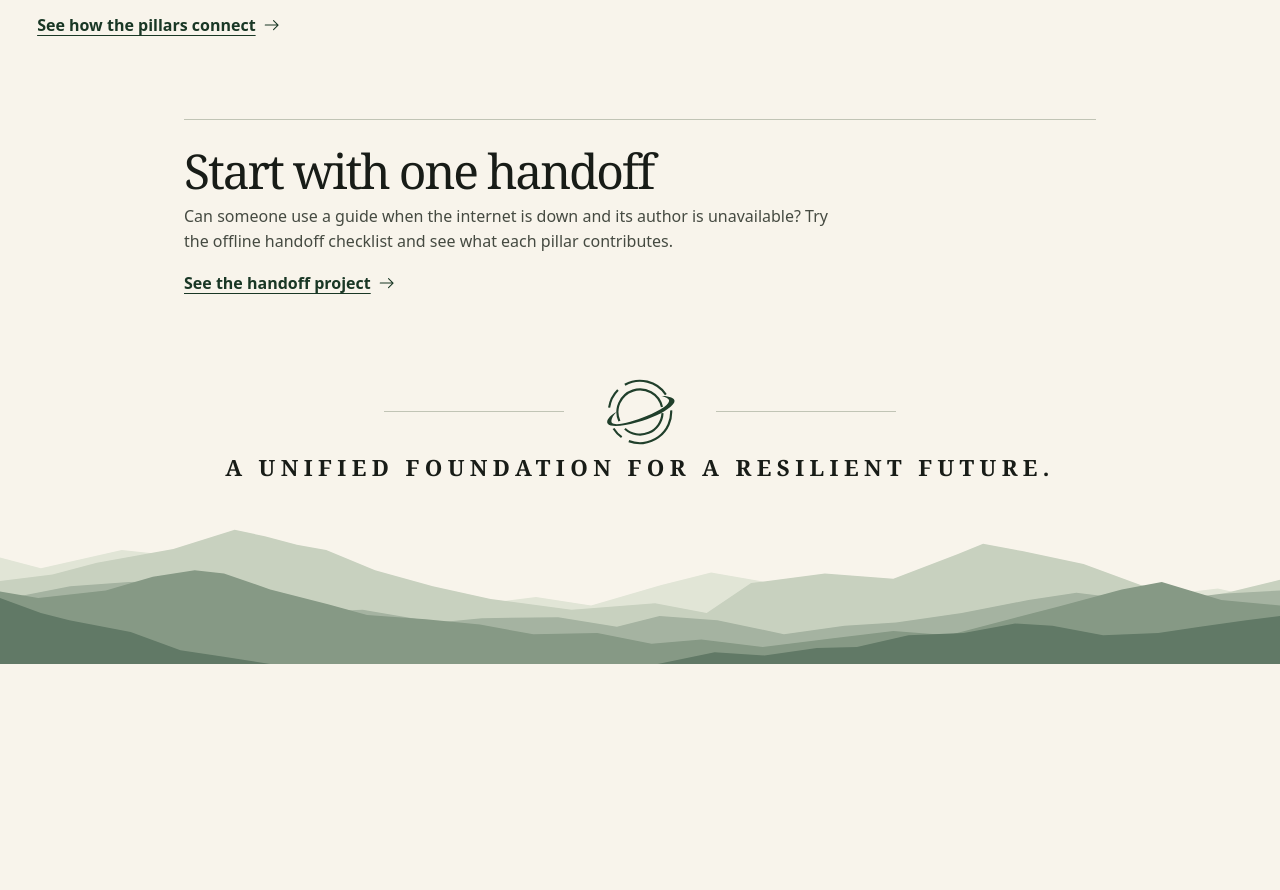
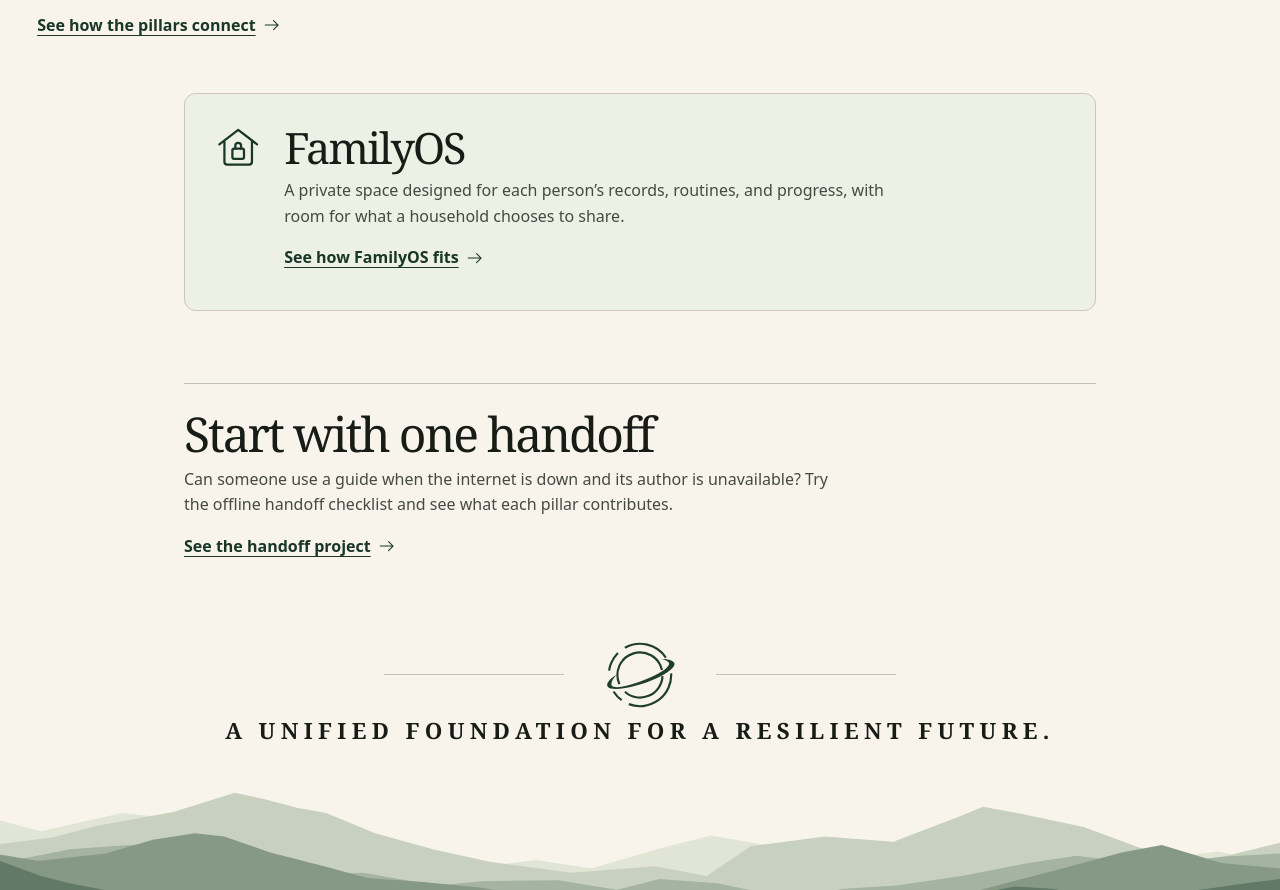
Before and after one commit to deusordo/NuTerra, a plain HTML site: page docs/index.html in a window 1280 px wide. Shown: the part 1117-2007 px from the top of the page. Before the commit the page ends 1781 px from the top, so only its background shows below. Drawn offline with Linux system fonts and the light colour scheme.

Commit message:
Explain FamilyOS and the NuTerra privacy boundary

```diff
--- a/docs/index.html
+++ b/docs/index.html
@@ -23,7 +23,7 @@
   <meta name="twitter:description" content="Meet the five projects working to preserve useful knowledge, develop practical technology, and build resilient communities.">
   <meta name="twitter:image" content="https://deusordo.github.io/NuTerra/assets/social.png">
   <script src="./theme.js"></script>
-  <link rel="stylesheet" href="./styles.css?v=20261123projects">
+  <link rel="stylesheet" href="./styles.css?v=20261123familyos">
 </head>
 <body>
   <a class="skip" href="#content">Skip to content</a>
@@ -102,6 +102,14 @@
       </ul>
       <a class="text-link ecosystem-overview" href="./ecosystem.html">See how the pillars connect <svg viewBox="0 0 24 24" aria-hidden="true"><path d="M3 12h17m-6-6 6 6-6 6"/></svg></a>
     </section>
+    <section class="wrap familyos-intro" id="familyos" aria-labelledby="familyos-title">
+      <svg class="familyos-icon" viewBox="0 0 32 32" aria-hidden="true"><path d="m3 14 13-10 13 10M6.5 12v14a2 2 0 0 0 2 2h15a2 2 0 0 0 2-2V12"/><rect x="12" y="17" width="8" height="7" rx="1.2"/><path d="M14 17v-2a2 2 0 0 1 4 0v2"/></svg>
+      <div>
+        <h2 id="familyos-title">FamilyOS</h2>
+        <p>A private space designed for each person’s records, routines, and progress, with room for what a household chooses to share.</p>
+        <a class="text-link" href="./ecosystem.html#familyos">See how FamilyOS fits <svg viewBox="0 0 24 24" aria-hidden="true"><path d="M3 12h17m-6-6 6 6-6 6"/></svg></a>
+      </div>
+    </section>
     <section class="wrap home-project" aria-labelledby="home-project-title">
       <h2 id="home-project-title">Start with one handoff</h2>
       <p>Can someone use a guide when the internet is down and its author is unavailable? Try the offline handoff checklist and see what each pillar contributes.</p>
--- a/docs/styles.css
+++ b/docs/styles.css
@@ -93,6 +93,10 @@ h1, h2 { letter-spacing: -.045em; }
 .home-project { width: min(calc(100% - var(--gap) * 2), 57rem); margin-block-start: clamp(2.4rem, 6vw, 4.5rem); padding-block-start: 1.45rem; border-block-start: 1px solid var(--line); }
 .home-project h2 { font-size: clamp(1.85rem, 4vw, 3rem); margin-block-end: .4rem; }
 .home-project p { max-width: 42rem; color: var(--muted); }
+.familyos-intro { width: min(calc(100% - var(--gap) * 2), 57rem); display: grid; grid-template-columns: auto minmax(0, 1fr); align-items: start; gap: clamp(.8rem, 2.6vw, 1.45rem); margin-block-start: clamp(1.65rem, 4vw, 2.85rem); padding: clamp(1rem, 3.5vw, 1.85rem); border: 1px solid var(--border); border-radius: .72rem; background: var(--wash); }
+.familyos-intro h2 { font-size: clamp(1.85rem, 4vw, 2.7rem); margin-block-end: .4rem; }
+.familyos-intro p { max-width: 40rem; color: var(--muted); }
+.familyos-icon { width: clamp(1.9rem, 5vw, 2.9rem); color: var(--forest-deep); fill: none; stroke: currentColor; stroke-width: 1.55; stroke-linecap: round; stroke-linejoin: round; }
 .question-list { margin: .6rem 0 0; }
 .question-list dt { font-weight: 700; margin-block-start: 1rem; }
 .question-list dd { margin: .2rem 0 .85rem; color: var(--muted); }
```
Also changed, not shown: docs/ecosystem.html (+7 -1 lines), docs/project.html (+1 -0 lines), docs/source.html (+2 -0 lines).
